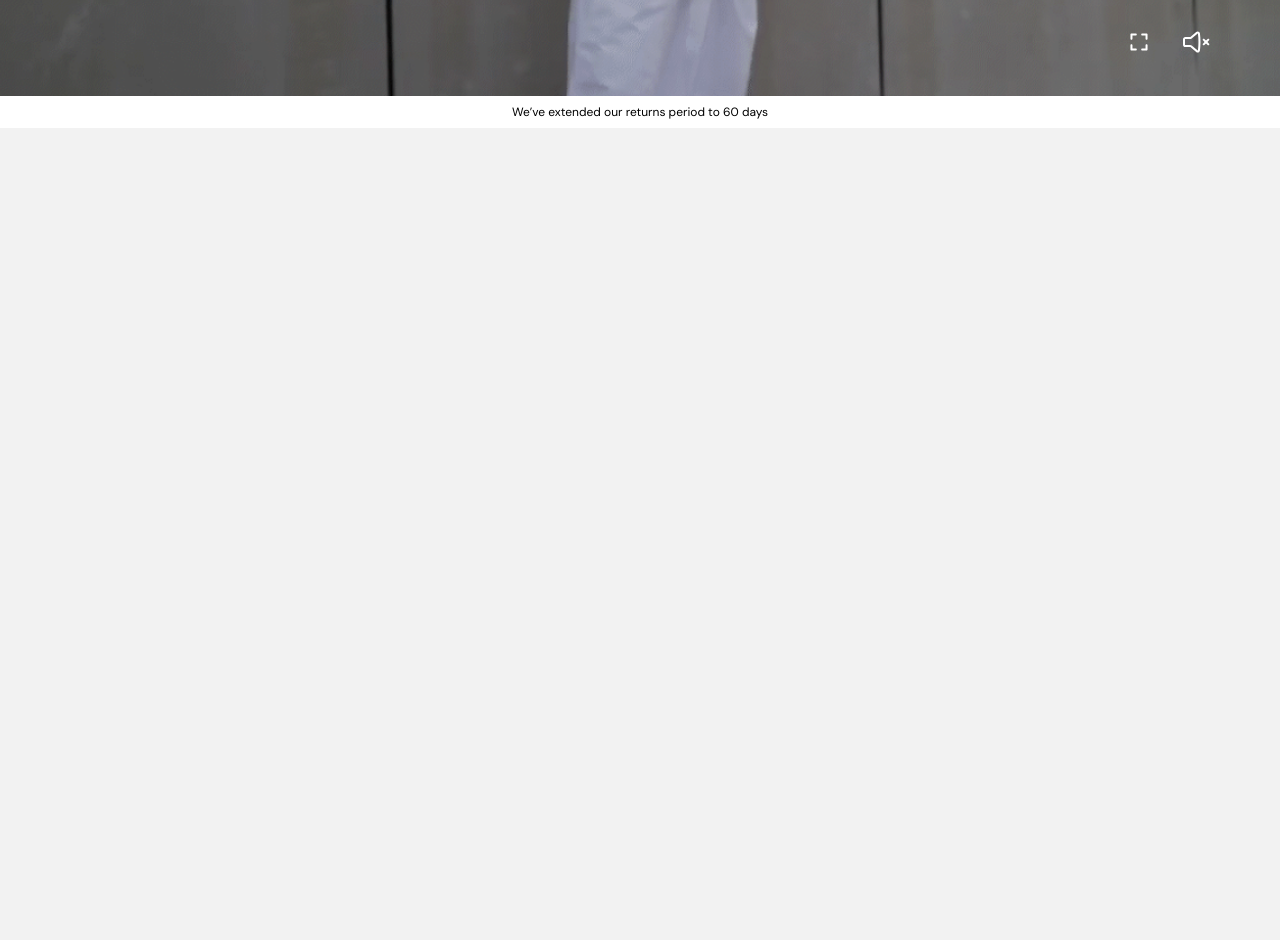
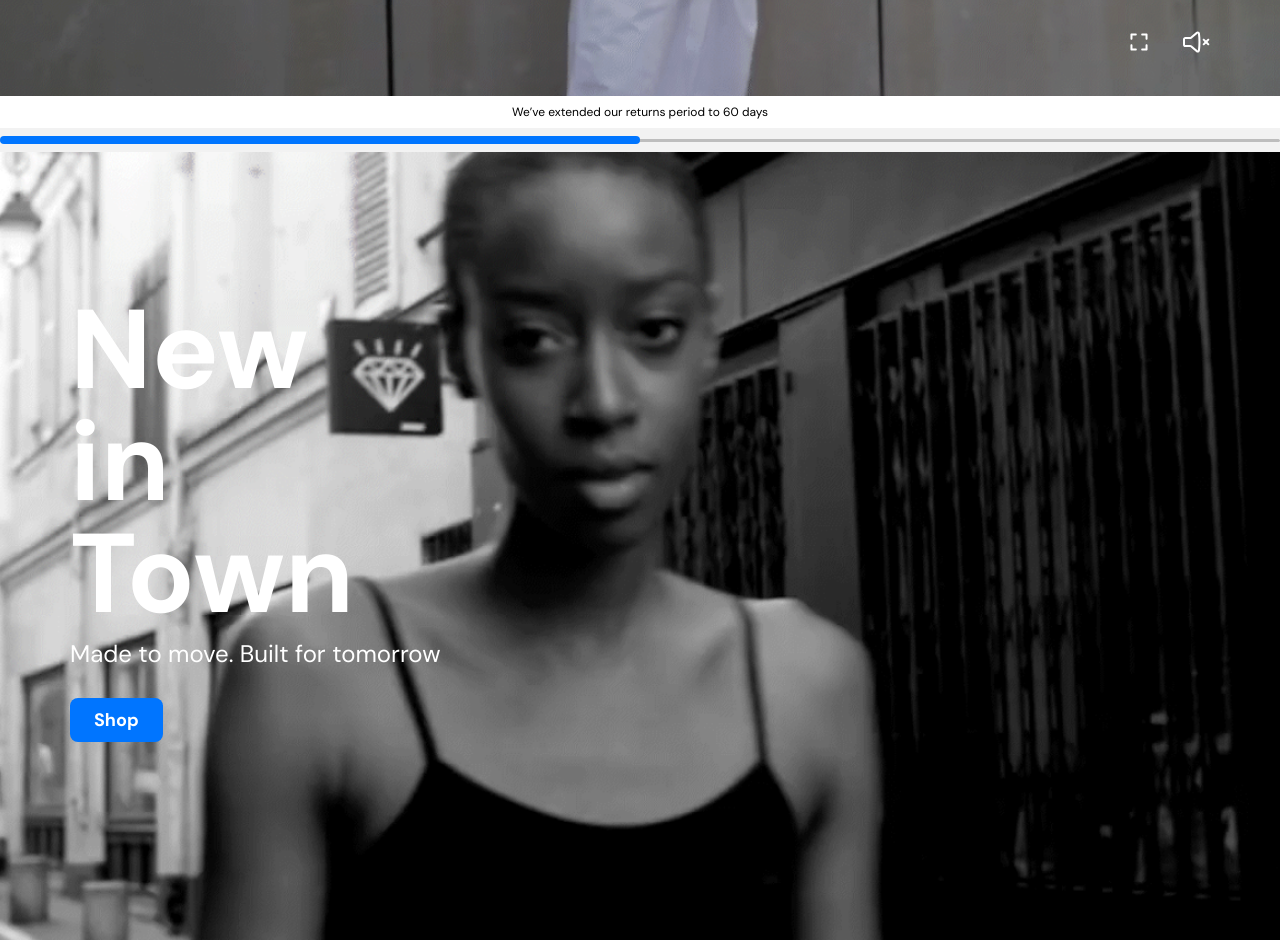
Before and after one commit to AndreyBaglai/layout, a React (Create React App) app: page / in a window 1280 px wide. Shown: the part 820-1760 px from the top of the page. Before the commit the page ends 948 px from the top, so only its background shows below. Built offline with nearby package versions, Linux system fonts and the light colour scheme.

Commit message:
feat: add input range component

```diff
--- /dev/null
+++ b/src/components/InputRange/index.tsx
@@ -0,0 +1,9 @@
+import React from 'react';
+
+import styles from './styles.module.scss';
+
+const InputRange: React.FC = () => (
+  <input className={styles.range} type="range" min="1" max="2" value="1" />
+);
+
+export default InputRange;
--- /dev/null
+++ b/src/components/InputRange/styles.module.scss
@@ -0,0 +1,106 @@
+@import 'sources/styles/variables.scss';
+
+.range {
+  width: 100%;
+  margin: 10px 0;
+}
+
+.range[type='range'] {
+  -webkit-appearance: none;
+  margin: 10px 0;
+}
+
+.range[type='range']:focus {
+  outline: none;
+}
+
+.range[type='range']::-webkit-slider-runnable-track {
+  width: 100%;
+  height: 3px;
+  cursor: pointer;
+  box-shadow: 0px 0px 0px #000000, 0px 0px 0px #0d0d0d;
+  background: #bdbdbd;
+  border-radius: 25px;
+  border: 0px solid #000101;
+  border-radius: 60px;
+}
+
+.range[type='range']::-webkit-slider-thumb {
+  box-shadow: 0px 0px 0px #000000, 0px 0px 0px #0d0d0d;
+  border: 0px solid #000000;
+  height: 8px;
+  width: 50%;
+  background-color: $blue;
+  cursor: pointer;
+  -webkit-appearance: none;
+  margin-top: -3.6px;
+  border-radius: 60px;
+}
+
+.range[type='range']:focus::-webkit-slider-runnable-track {
+  background: #bdbdbd;
+}
+
+.range[type='range']::-moz-range-track {
+  width: 100%;
+  height: 3px;
+  cursor: pointer;
+  box-shadow: 0px 0px 0px #000000, 0px 0px 0px #0d0d0d;
+  background: #bdbdbd;
+  border-radius: 25px;
+  border: 0px solid #000101;
+  border-radius: 60px;
+}
+
+.range[type='range']::-moz-range-thumb {
+  box-shadow: 0px 0px 0px #000000, 0px 0px 0px #0d0d0d;
+  border: 0px solid #000000;
+  height: 8px;
+  //width: 30px;
+  background: #bdbd;
+  cursor: pointer;
+  border-radius: 60px;
+}
+
+.range[type='range']::-ms-track {
+  width: 100%;
+  height: 3px;
+  cursor: pointer;
+  background: transparent;
+  border-color: transparent;
+  border-width: 39px 0;
+  color: transparent;
+  border-radius: 60px;
+}
+
+.range[type='range']::-ms-fill-lower {
+  background: #bdbdbd;
+  border: 0px solid #000101;
+  border-radius: 50px;
+  box-shadow: 0px 0px 0px #000000, 0px 0px 0px #0d0d0d;
+}
+
+.range[type='range']::-ms-fill-upper {
+  background: #bdbdbd;
+  border: 0px solid #000101;
+  border-radius: 50px;
+  box-shadow: 0px 0px 0px #000000, 0px 0px 0px #0d0d0d;
+}
+
+.range[type='range']::-ms-thumb {
+  box-shadow: 0px 0px 0px #000000, 0px 0px 0px #0d0d0d;
+  border: 0px solid #000000;
+  height: 8px;
+  //width: 30px;
+  background: #bdbd;
+  cursor: pointer;
+  border-radius: 60px;
+}
+
+.range[type='range']:focus::-ms-fill-lower {
+  background: #bdbdbd;
+}
+
+.range[type='range']:focus::-ms-fill-upper {
+  background: #bdbdbd;
+}
--- a/src/containers/Page/index.tsx
+++ b/src/containers/Page/index.tsx
@@ -4,7 +4,9 @@ import Header from 'components/Header';
 import Sample from 'components/Sample';
 import Divider from 'components/Divider';
 
-import image from 'sources/images/top-bg.png';
+import imageTopBg from 'sources/images/top-bg.png';
+import imageBottomBg from 'sources/images/bottom-bg.png';
+import InputRange from 'components/InputRange';
 
 const Page: React.FC = () => {
   // const onClick = () => {
@@ -14,8 +16,10 @@ const Page: React.FC = () => {
   return (
     <>
       <Header />
-      <Sample title="New Collection" text="Inspired by city explorers. Made to move. Built for tomorrow" controls={true} imageBg={image} />
+      <Sample title="New Collection" text="Inspired by city explorers. Made to move. Built for tomorrow" controls={true} imageBg={imageTopBg} />
       <Divider text="We’ve extended our returns period to 60 days" />
+      <InputRange />
+      <Sample title="New in Town" text="Made to move. Built for tomorrow" controls={false} imageBg={imageBottomBg} />
     </>
   );
 };
```
